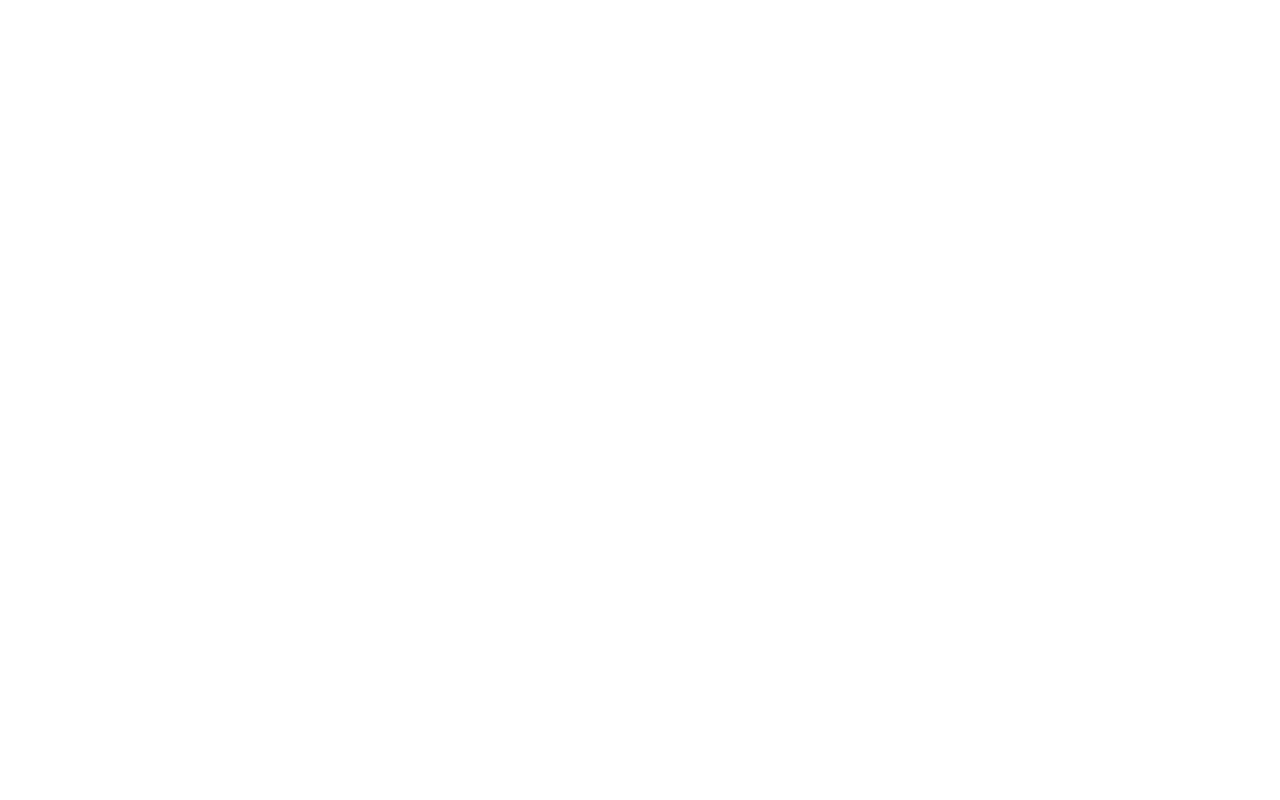
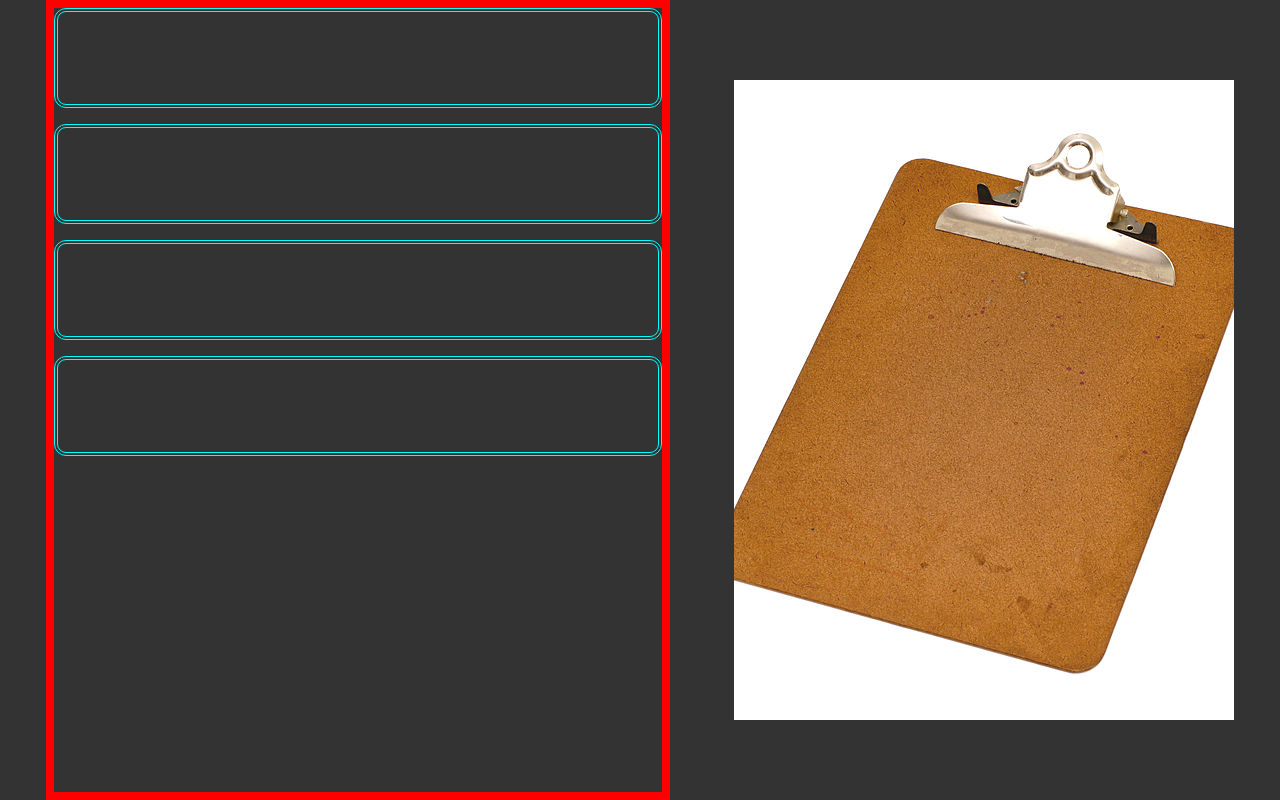
Before and after one commit to KylesTech95/reviews, a website: page public/index.html in a window 1280 px wide. Drawn offline with Linux system fonts and the light colour scheme.

Commit message:
feat: reviews layout

```diff
--- a/package.json
+++ b/package.json
@@ -6,6 +6,7 @@
     "body-parser": "^1.20.2",
     "cors": "^2.8.5",
     "dotenv": "^16.4.5",
+    "ejs": "^3.1.10",
     "express": "^4.19.2",
     "helmet": "^7.1.0",
     "nodemon": "^3.1.0"
--- a/public/index.html
+++ b/public/index.html
@@ -3,9 +3,35 @@
 <head>
     <meta charset="UTF-8">
     <meta name="viewport" content="width=device-width, initial-scale=1.0">
+    <link rel="stylesheet" href="styles.css">
     <title>Reviews</title>
 </head>
 <body>
+    <div id="wrapper">
+        <!--clipboard image-->
+        <div id="section" class="reviews-container">
+            <div id="image-container">
+            </div>
+            <!--reviews section-->
+            <div id="reviews-section-border">
+                <div id="reviews-section-container">
+                    <div class="reviews-query">
 
+                    </div>
+                    <div class="reviews-query">
+
+                    </div>
+                    <div class="reviews-query">
+
+                    </div>
+                    <div class="reviews-query">
+
+                    </div>
+                </div>
+            </div>
+        </div>
+
+    </div>
 </body>
+<script src="main.js"></script>
 </html>
--- a/public/styles.css
+++ b/public/styles.css
@@ -0,0 +1,54 @@
+:root{
+    --night-bg:#333;
+    --day-bg:silver;
+    --night-text:ghostwhite;
+    --day-text:#333;
+}
+
+*{
+    margin:0;
+    padding:0;
+    box-sizing: border-box
+    ;
+}
+
+body{
+    background:var(--night-bg);
+}
+#image-container{
+    background-image: url("media/clipboard.jpg");
+    height:100vh;
+    width:500px;
+    object-fit: contain;
+    background-repeat: no-repeat;
+    background-position: center;
+}
+
+.reviews-container{
+    width:100%;
+    display:flex;
+    flex-direction: row-reverse;
+    align-items: center;
+    justify-content: center;
+    gap:4rem;
+    padding: 0 1rem;
+}
+
+#reviews-section-border{
+    width:50%;
+    height:100vh;
+    bordeR:.5rem solid red;
+}
+#reviews-section-container{
+    display:flex;
+    flex-direction: column;
+    align-items: center;
+    justify-content: center;
+    gap:1rem;
+}
+.reviews-query{
+    width: 100%;
+    height:100px;
+    border-radius: 12px;
+    border:4px double cyan;
+}
```
Also changed, not shown: public/media/clipboard.jpg (added), 1 other file.
